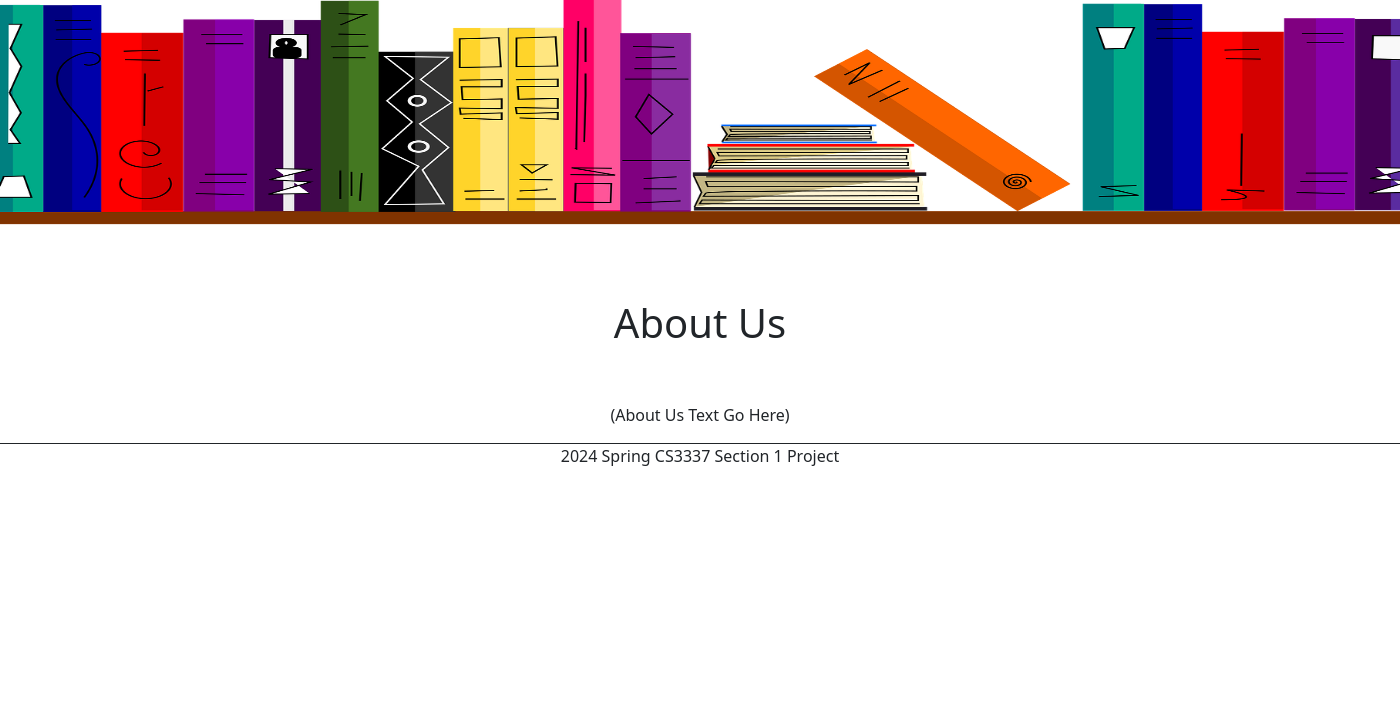
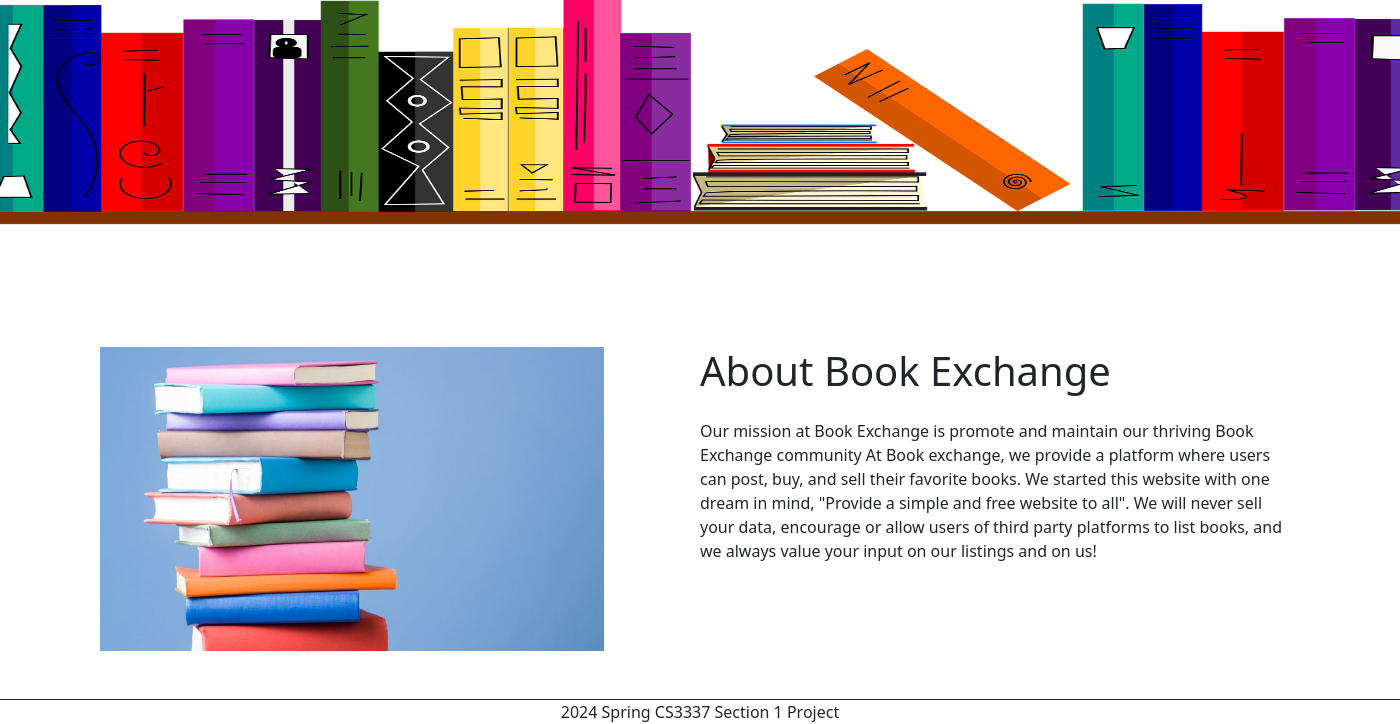
Before and after one commit to dokokitsune/cs3337-Project, a Django app: page /aboutus/ in a window 1400 px wide; the page is wider, and only the part inside the window is pictured. Shown: the part 77-801 px from the top of that part. Before the commit the page ends 543 px from the top of that part, so only its background shows below. Run offline with Django 3.2, Linux system fonts and the light colour scheme; parts of the project's set-up code (start-up, migrations or seed data) failed here and were passed over.

Commit message:
Replace table with cards in Search Results; Implemented an About Us page.

```diff
--- a/bookEx/templates/bookMng/about_us.html
+++ b/bookEx/templates/bookMng/about_us.html
@@ -2,7 +2,20 @@
 {% load static %}
 
 {% block content %}
-    <h1 class="d-flex justify-content-center pb-5">About Us</h1>
-<p class="text-align-center d-flex justify-content-center">(About Us Text Go Here)</p>
+    <section id="main">
+        <div class="container d-flex">
+            <img class="p-5" src="{% static 'about_us/about-us.jpg' %}" height="400px" width="600px" alt="ABOUT_US_IMG">
+            <div class="p-5">
+                <h1>About Book Exchange</h1>
+                <p class="pt-3">Our mission at Book Exchange is promote and maintain our thriving Book Exchange community
+                At Book exchange, we provide a platform where users can post, buy, and sell their favorite books. We started
+                this website with one dream in mind, "Provide a simple and free website to all". We will never sell your data,
+                encourage or allow users of third party platforms to list books, and we always value your input on our listings
+                and on us! </p>
+            </div>
+
+        </div>
+    </section>
+
 
 {% endblock %}
--- a/bookMng/views.py
+++ b/bookMng/views.py
@@ -16,7 +16,6 @@ from .forms import BookForm, CommentForm
 from .models import Genre, Book
 
 
-
 @login_required
 def favorite(request, book_id):
     book = get_object_or_404(Book, id=book_id)
@@ -28,7 +27,6 @@ def favorite(request, book_id):
     else:
         # Add the book to favorites
         book.favorites.add(user)
-
 
     return redirect('book_detail', book_id=book.id)
 
@@ -102,7 +100,6 @@ def about_us(request):
     )
 
 
-
 @login_required(login_url=reverse_lazy("login"))
 def postbook(request):
     submitted = False
@@ -127,7 +124,6 @@ def postbook(request):
 
     genres = Genre.objects.all()
 
-
     return render(
         request,
         "bookMng/postbook.html",
@@ -135,11 +131,9 @@ def postbook(request):
     )
 
 
-
 @login_required(login_url=reverse_lazy("login"))
 def post_success(request):
     return render(request, "bookMng/post_success.html")
-
 
 
 @login_required(login_url=reverse_lazy("login"))
```
Also changed, not shown: bookEx/templates/bookMng/display_search_results.html (+27 -29 lines), bookEx/static/about_us/about-us.jpg (added), bookEx/static/banner.jpg (deleted), db.sqlite3.
